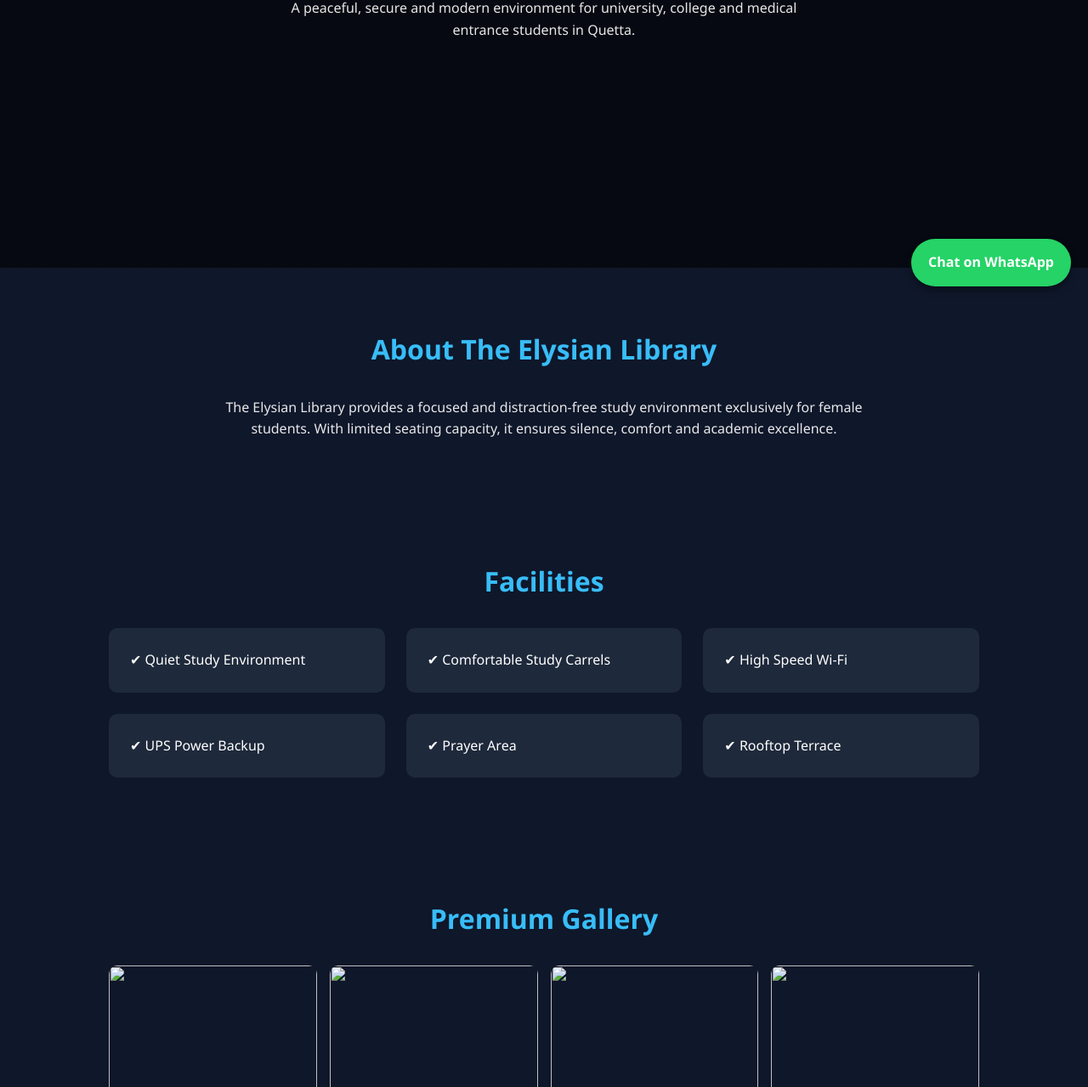
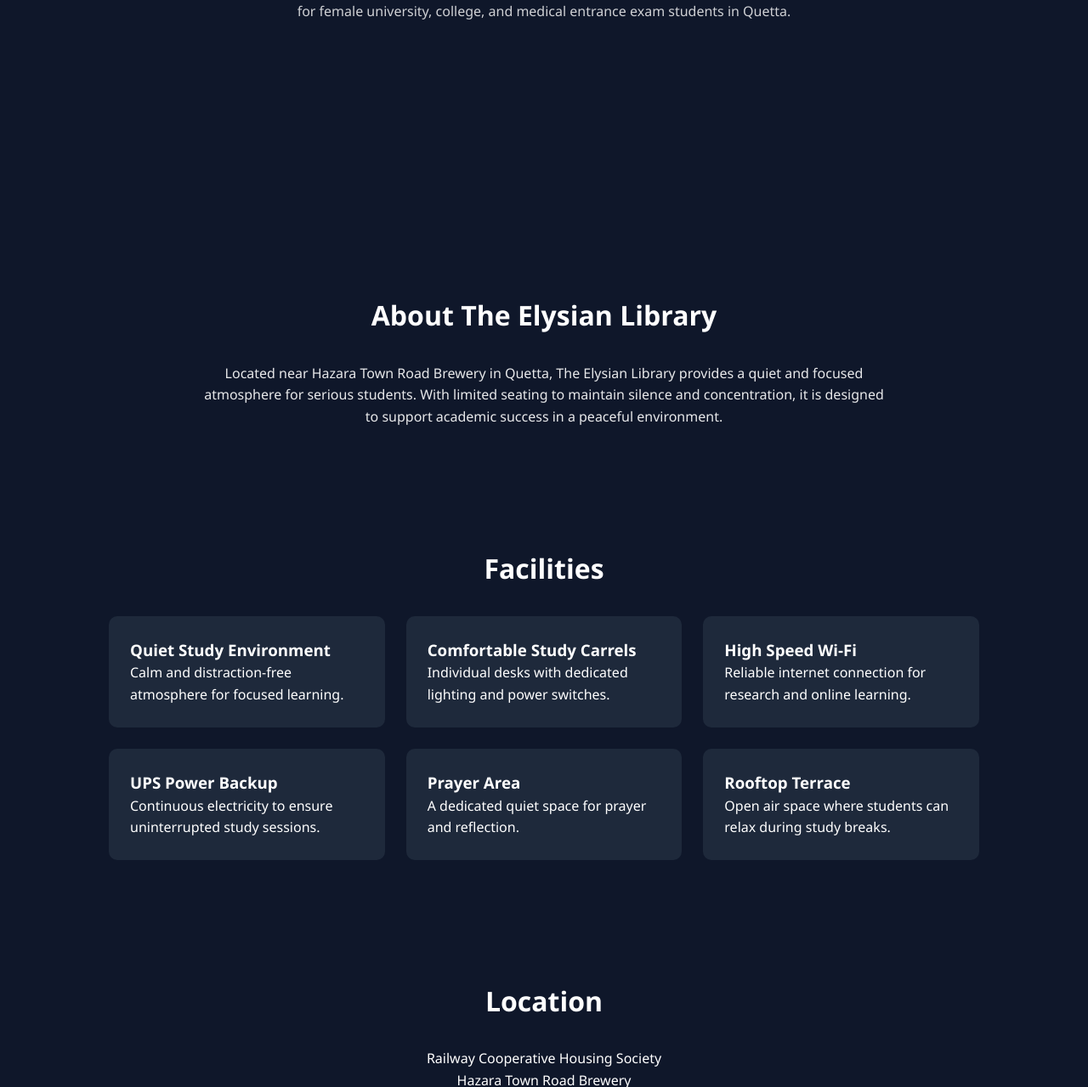
Before and after one commit to theelysianlibrary02-afk/TheElysian-library-, a plain HTML site: page index.html in a window 1280 px wide. Shown: the part 443-1722 px from the top of the page at 85% size. Drawn offline with Linux system fonts and the light colour scheme.

Commit message:
Update index.html

```diff
--- a/index.html
+++ b/index.html
@@ -3,7 +3,6 @@
 
 <head>
 <meta charset="UTF-8">
-<meta name="viewport" content="width=device-width, initial-scale=1.0">
 <title>The Elysian Library</title>
 
 <style>
@@ -42,17 +41,10 @@ margin-left:20px;
 font-size:15px;
 }
 
-nav a:hover{
-color:#38bdf8;
-}
-
-/* HERO WITH IMAGE */
+/* HERO */
 
 .hero{
-height:85vh;
-background:
-linear-gradient(rgba(0,0,0,0.6),rgba(0,0,0,0.6)),
-url('images/library.jpg') center/cover no-repeat;
+height:80vh;
 display:flex;
 flex-direction:column;
 justify-content:center;
@@ -62,14 +54,13 @@ padding:20px;
 }
 
 .hero h2{
-font-size:50px;
+font-size:48px;
 margin-bottom:15px;
-color:#38bdf8;
 }
 
 .hero p{
 max-width:600px;
-opacity:.9;
+opacity:.8;
 }
 
 /* SECTIONS */
@@ -82,7 +73,6 @@ padding:70px 10%;
 font-size:32px;
 margin-bottom:30px;
 text-align:center;
-color:#38bdf8;
 }
 
 /* CARDS */
@@ -104,31 +94,20 @@ transition:0.3s;
 transform:translateY(-5px);
 }
 
-/* GALLERY */
-
-.gallery{
-display:grid;
-grid-template-columns:repeat(auto-fit,minmax(220px,1fr));
-gap:15px;
-margin-top:30px;
-}
-
-.gallery img{
-width:100%;
-height:200px;
-object-fit:cover;
-border-radius:10px;
-transition:0.3s;
-}
-
-.gallery img:hover{
-transform:scale(1.05);
-}
-
 /* LOCATION */
 
 .location{
 text-align:center;
+}
+
+/* CONTACT */
+
+.contact{
+text-align:center;
+}
+
+.contact p{
+margin-top:10px;
 }
 
 /* FOOTER */
@@ -139,21 +118,6 @@ padding:20px;
 text-align:center;
 margin-top:40px;
 opacity:.7;
-}
-
-/* WHATSAPP BUTTON */
-
-.whatsapp{
-position:fixed;
-bottom:20px;
-right:20px;
-background:#25D366;
-color:white;
-padding:15px 20px;
-border-radius:50px;
-text-decoration:none;
-font-weight:bold;
-box-shadow:0 4px 10px rgba(0,0,0,0.4);
 }
 
 </style>
@@ -167,7 +131,6 @@ box-shadow:0 4px 10px rgba(0,0,0,0.4);
 <div>
 <a href="#about">About</a>
 <a href="#facilities">Facilities</a>
-<a href="#gallery">Gallery</a>
 <a href="#location">Location</a>
 <a href="#contact">Contact</a>
 </div>
@@ -176,11 +139,12 @@ box-shadow:0 4px 10px rgba(0,0,0,0.4);
 
 <div class="hero">
 
-<h2>Peaceful Study Space for Female Students</h2>
+<h2>A Peaceful Study Space for Female Students</h2>
 
 <p>
-A peaceful, secure and modern environment for university,
-college and medical entrance students in Quetta.
+The Elysian Library is a calm and secure study environment designed
+exclusively for female university, college, and medical entrance exam
+students in Quetta.
 </p>
 
 </div>
@@ -191,10 +155,10 @@ college and medical entrance students in Quetta.
 <h2 class="section-title">About The Elysian Library</h2>
 
 <p style="max-width:800px;margin:auto;text-align:center;opacity:.9;">
-The Elysian Library provides a focused and distraction-free
-study environment exclusively for female students.
-With limited seating capacity, it ensures silence,
-comfort and academic excellence.
+Located near Hazara Town Road Brewery in Quetta, The Elysian Library
+provides a quiet and focused atmosphere for serious students. With
+limited seating to maintain silence and concentration, it is designed
+to support academic success in a peaceful environment.
 </p>
 
 </section>
@@ -206,27 +170,36 @@ comfort and academic excellence.
 
 <div class="grid">
 
-<div class="card">✔ Quiet Study Environment</div>
-<div class="card">✔ Comfortable Study Carrels</div>
-<div class="card">✔ High Speed Wi-Fi</div>
-<div class="card">✔ UPS Power Backup</div>
-<div class="card">✔ Prayer Area</div>
-<div class="card">✔ Rooftop Terrace</div>
-
+<div class="card">
+<h3>Quiet Study Environment</h3>
+<p>Calm and distraction-free atmosphere for focused learning.</p>
 </div>
 
-</section>
+<div class="card">
+<h3>Comfortable Study Carrels</h3>
+<p>Individual desks with dedicated lighting and power switches.</p>
+</div>
 
+<div class="card">
+<h3>High Speed Wi-Fi</h3>
+<p>Reliable internet connection for research and online learning.</p>
+</div>
 
-<section id="gallery">
+<div class="card">
+<h3>UPS Power Backup</h3>
+<p>Continuous electricity to ensure uninterrupted study sessions.</p>
+</div>
 
-<h2 class="section-title">Premium Gallery</h2>
+<div class="card">
+<h3>Prayer Area</h3>
+<p>A dedicated quiet space for prayer and reflection.</p>
+</div>
 
-<div class="gallery">
-<img src="images/library.jpg">
-<img src="images/study1.jpg">
-<img src="images/study2.jpg">
-<img src="images/terrace.jpg">
+<div class="card">
+<h3>Rooftop Terrace</h3>
+<p>Open air space where students can relax during study breaks.</p>
+</div>
+
 </div>
 
 </section>
@@ -242,6 +215,11 @@ Hazara Town Road Brewery<br>
 Quetta, Pakistan
 </p>
 
+<p style="margin-top:10px;opacity:.8;">
+Near Bolan Medical College, Bolan University of Health Sciences,
+SBK University, Hazara Town, Faisal Town and A-One City.
+</p>
+
 </section>
 
 
@@ -249,25 +227,21 @@ Quetta, Pakistan
 
 <h2 class="section-title">Contact</h2>
 
-<p>Phone / WhatsApp:</p>
-<p><strong>+92 326 3488608</strong></p>
+<p>For seat availability and registration inquiries:</p>
 
-<p>Email:</p>
-<p>elysianlibrary02@email.com</p>
+<p>📞 Phone / WhatsApp: +92326-3488608</p>
+
+<p>📧 Email: elysianlibrary02@email.com</p>
 
 </section>
 
 
 <footer>
-© 2026 The Elysian Library
+
+<p>© 2026 The Elysian Library</p>
+
 </footer>
 
+</body>
 
-<!-- WHATSAPP BUTTON -->
-
-<a href="https://wa.me/923263488608" class="whatsapp">
-Chat on WhatsApp
-</a>
-
-</body>
 </html>
```
